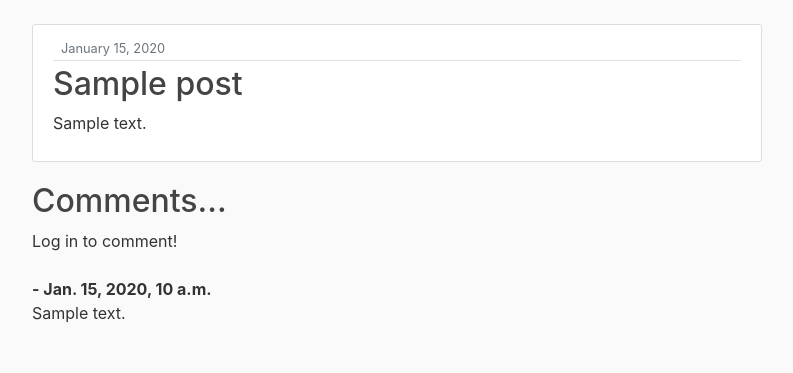
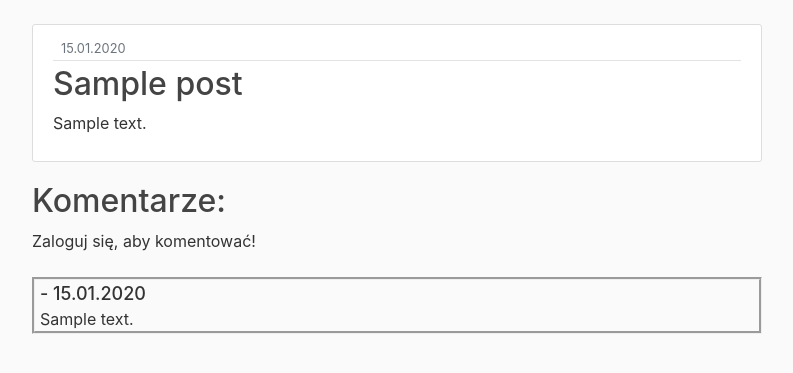
Before and after one commit to WaterThePeople/django_test_project, a Django app: page /post/1/ in a window 1280 px wide. Shown: the part 56-429 px from the top of the page, without its empty margins (53-846 px from the left). Run offline with Django 3.2, Linux system fonts and the light colour scheme; data comes from the database, SQL or seed files in the repository; both versions use the stored data as it was after the commit; tables that the repository leaves empty hold one stand-in row (values such as "Sample post"); some libraries are stand-ins or nearby versions.

Commit message:
update #14

```diff
--- a/home_page/models.py
+++ b/home_page/models.py
@@ -4,8 +4,8 @@
 from django.urls import reverse
 
 class Post(models.Model):
-    title = models.CharField(max_length=100)
-    content = models.TextField()
+    title = models.CharField(max_length=100,verbose_name=u"Tytuł")
+    content = models.TextField(verbose_name=u"Opis postu")
     date_posted = models.DateTimeField(default=timezone.now)
     author = models.ForeignKey(User, on_delete=models.CASCADE)
 
@@ -19,7 +19,7 @@
     post = models.ForeignKey(Post, related_name = "comments", on_delete=models.CASCADE)
     name = models.CharField(max_length=255)
     author = models.ForeignKey(User, on_delete=models.CASCADE)
-    body = models.TextField()
+    body = models.TextField(verbose_name=u"")
     date_added = models.DateTimeField(auto_now_add=True)
 
     def __str__(self):
--- a/home_page/templates/home_page/add_comment.html
+++ b/home_page/templates/home_page/add_comment.html
@@ -6,13 +6,13 @@
             {%csrf_token %}
             <fieldset class="form-group">
                 <legend class="border-bottom mb-4">
-                    Comment on blog post!
+                    Zostaw komentarz pod postem!
                 </legend>
                 {{form|crispy}}
             </fieldset>
             <div class="form group">
                 <button class="btn btn-outline-info" type="submit">
-                    Add comment
+                    Dodaj komentarz
                 </button>
             </div>
         </form>
--- a/home_page/templates/home_page/home.html
+++ b/home_page/templates/home_page/home.html
@@ -5,7 +5,6 @@
         <div class="media-body">
           <div class="article-metadata">
             <a class="mr-2" >{{ post.author }}</a>
-            <small class="text-muted">{{ post.date_posted }}</small>
           </div>
           <h2><a class="article-title" href="{% url 'post-detail' post.id %}">{{ post.title }}</a></h2>
           <p class="article-content">{{ post.content }}</p>
--- a/home_page/templates/home_page/post_detail.html
+++ b/home_page/templates/home_page/post_detail.html
@@ -5,11 +5,11 @@
     <div class="media-body">
         <div class="article-metadata">
             <a class="mr-2" href="#">{{ object.author }}</a>
-            <small class="text-muted">{{ object.date_posted|date:"F d, Y" }}</small>
+            <small class="text-muted">{{ object.date_posted|date:"d.m.Y" }}</small>
             {% if object.author == user %}
                 <div>
-                    <a class = "btn btn-secondary btn-sm mt-1 mb-1" href ="{% url 'post-update' object.id %}">Update</a>
-                    <a class = "btn btn-danger btn-sm mt-1 mb-1" href ="{% url 'post-delete' object.id %}">Delete</a>
+                    <a class = "btn btn-secondary btn-sm mt-1 mb-1" href ="{% url 'post-update' object.id %}">Uaktualnij</a>
+                    <a class = "btn btn-danger btn-sm mt-1 mb-1" href ="{% url 'post-delete' object.id %}">Usuń</a>
                 </div>
             {% endif %}
         </div>
@@ -19,33 +19,35 @@
 </article>
 
 
-<h2>Comments...</h2>
+<h2>Komentarze:</h2>
 {% if not post.comments.all %}
-    No comments here just yet...
+    Nie ma tu jeszcze żadnych komentarzy.
     <br/>
     {% if user.is_authenticated %}
-    <a href="{% url 'add-comment' object.id %}">Add one</a>
+    <a href="{% url 'add-comment' object.id %}">Dodaj komentarz</a>
     {% else %}
-    Log in to comment!
+    Zaloguj się, aby komentować!
     {% endif %}
     <br/>
 {% else %}
     {% if user.is_authenticated %}
-    <a href="{% url 'add-comment' object.id %}">Add one</a>
+    <a href="{% url 'add-comment' object.id %}">Dodaj komentarz</a>
     {% else %}
-    Log in to comment!
+    Zaloguj się, aby komentować!
     {% endif %}
 <br/>
 <br/>
+
+<div >
     {% for comment in post.comments.all %}
-    <strong>
+    <div style="border-style: groove;border-bottom: 0px;padding-left: 5px;font-size: large;font-weight: 500;">
         {{comment.author}} -
-        {{comment.date_added}}
-    </strong>
-    <br/>
+        {{comment.date_added|date:"d.m.Y"}}
+    </div>
+    <div style="border-style: groove; margin-bottom: 15px;border-top: 0px;padding-left: 5px;">
         {{comment.body}}
-        <br/><br/>
+    </div>
     {% endfor %}
 {% endif %}
-
+</div>
 {% endblock content %}
--- a/home_page/templates/home_page/post_form.html
+++ b/home_page/templates/home_page/post_form.html
@@ -6,13 +6,13 @@
             {%csrf_token %}
             <fieldset class="form-group">
                 <legend class="border-bottom mb-4">
-                    Create a post!
+                    Utwórz post.
                 </legend>
                 {{form|crispy}}
             </fieldset>
             <div class="form group">
                 <button class="btn btn-outline-info" type="submit">
-                    Post
+                    Zapostuj
                 </button>
             </div>
         </form>
--- a/test_project/settings.py
+++ b/test_project/settings.py
@@ -86,11 +86,8 @@
 # https://docs.djangoproject.com/en/3.2/ref/settings/#auth-password-validators
 
 AUTH_PASSWORD_VALIDATORS = [
-    {
-        'NAME': 'django.contrib.auth.password_validation.UserAttributeSimilarityValidator',
-    },
+    {'NAME': 'users.forms.CustomPasswordValidator',}
 ]
-
 
 # Internationalization
 # https://docs.djangoproject.com/en/3.2/topics/i18n/
@@ -105,7 +102,6 @@
 
 USE_TZ = True
 
-
 # Static files (CSS, JavaScript, Images)
 # https://docs.djangoproject.com/en/3.2/howto/static-files/
 
```
Also changed, not shown: home_page/templates/home_page/post_confirm_delete.html (+4 -4 lines), users/forms.py (+21 -2 lines), db.sqlite3.
